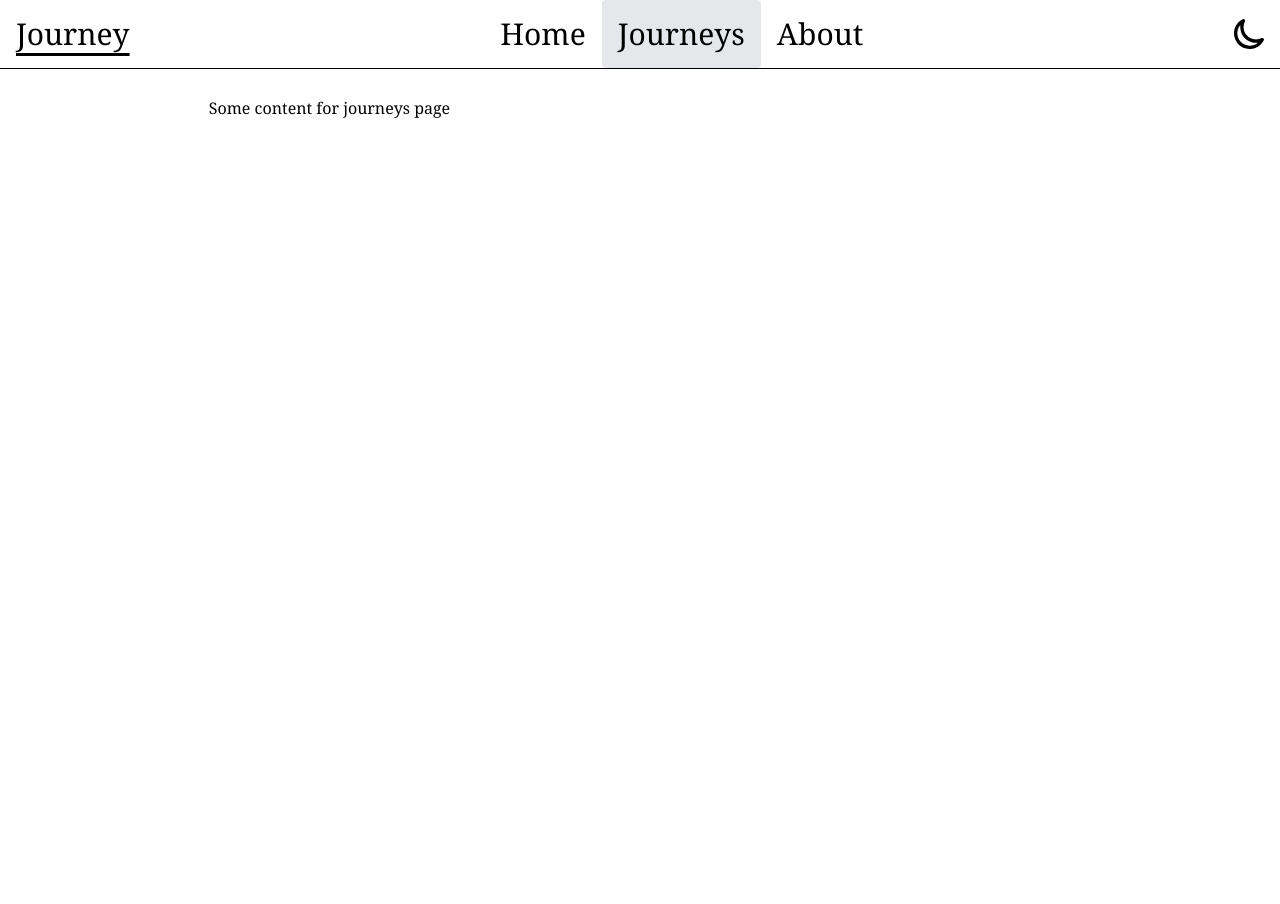
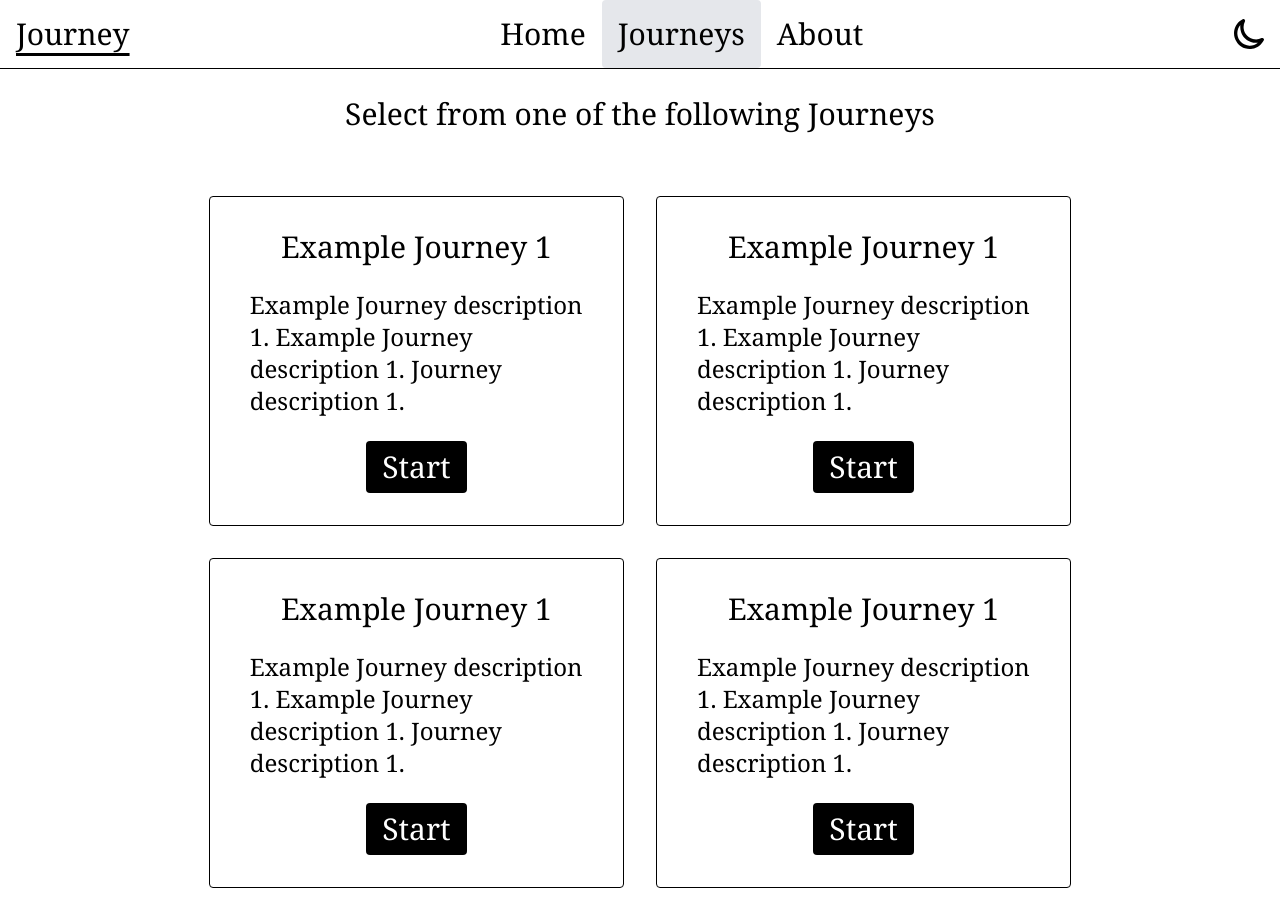
Before and after one commit to paul-macfarlane/journey, an Astro site: page /journeys in a window 1280 px wide. Before the commit the page ends 800 px from the top, so only its background shows below. Built offline with nearby package versions, Linux system fonts and the light colour scheme; Astro itself is replaced by a stand-in of ours.

Commit message:
add journeys page with placeholder content

```diff
--- /dev/null
+++ b/src/components/JourneyCard.astro
@@ -0,0 +1,24 @@
+---
+import LinkButton from "./LinkButton.astro";
+
+interface Props {
+  title: string;
+  description: string;
+  buttonText: string;
+  href: string;
+}
+
+const { title, description, buttonText, href } = Astro.props;
+---
+
+<div
+  class="flex flex-col items-center gap-2 rounded border border-black px-6 py-4 dark:border-white lg:gap-6 lg:px-10 lg:py-8"
+>
+  <p>{title}</p>
+
+  <p class="text-lg lg:text-2xl">
+    {description}
+  </p>
+
+  <LinkButton variant="primary" text={buttonText} href={href} />
+</div>
--- a/src/components/LinkButton.astro
+++ b/src/components/LinkButton.astro
@@ -8,24 +8,21 @@ interface Props {
 const { variant, href, text } = Astro.props;
 ---
 
-{
-  variant === "primary" && (
-    <a
-      class="self-center rounded bg-black p-4 text-white hover:bg-gray-900 dark:bg-white dark:text-black dark:hover:bg-gray-300"
-      href={href}
-    >
-      {text}
-    </a>
-  )
-}
-
-{
-  variant === "secondary" && (
-    <a
-      class="self-center rounded border border-black bg-white p-4 hover:bg-gray-300 dark:border-white dark:bg-black dark:text-white dark:hover:bg-gray-900"
-      href={href}
-    >
-      {text}
-    </a>
-  )
-}
+<a
+  class={`self-center rounded px-4 py-2
+  ${
+    // this is one area where I do miss react classnames :(
+    variant === "primary"
+      ? "bg-black text-white hover:bg-gray-900 dark:bg-white dark:text-black dark:hover:bg-gray-300"
+      : ""
+  }
+  ${
+    variant === "secondary"
+      ? "border border-black bg-white hover:bg-gray-300 dark:border-white dark:bg-black dark:text-white dark:hover:bg-gray-900"
+      : ""
+  }
+  `}
+  {href}
+>
+  {text}
+</a>
--- a/src/components/Navbar.astro
+++ b/src/components/Navbar.astro
@@ -28,7 +28,7 @@ const currentPath = Astro.url.pathname;
 ---
 
 <div
-  class="fixed left-0 top-0 z-10 flex w-full items-center justify-between border-b border-black px-4 dark:border-white"
+  class="fixed left-0 top-0 z-10 flex w-full items-center justify-between border-b border-black bg-white px-4 dark:border-white dark:bg-black"
 >
   <button id="hamburger" class="lg:hidden">
     <HamburgerIcon />
--- a/src/pages/about.astro
+++ b/src/pages/about.astro
@@ -3,5 +3,16 @@ import MainLayout from "@layouts/MainLayout.astro";
 ---
 
 <MainLayout title="About">
-  <p>Some content for about page</p>
+  <div class="flex flex-col items-center gap-6 text-xl lg:gap-16 lg:text-3xl">
+    <h1 class="text-2xl lg:text-4xl">About Journey</h1>
+    <p>
+      Lorem ipsum dolor sit amet, consectetur adipiscing elit, sed do eiusmod
+      tempor incididunt ut labore et dolore magna aliqua. Ut enim ad minim
+      veniam, quis nostrud exercitation ullamco laboris nisi ut aliquip ex ea
+      commodo consequat. Duis aute irure dolor in reprehenderit in voluptate
+      velit esse cillum dolore eu fugiat nulla pariatur. Excepteur sint occaecat
+      cupidatat non proident, sunt in culpa qui officia deserunt mollit anim id
+      est laborum.
+    </p>
+  </div>
 </MainLayout>
--- a/src/pages/journeys.astro
+++ /dev/null
@@ -1,7 +0,0 @@
----
-import MainLayout from "@layouts/MainLayout.astro";
----
-
-<MainLayout title="Journeys">
-  <p>Some content for journeys page</p>
-</MainLayout>
--- /dev/null
+++ b/src/pages/journeys/example-journey-1.astro
@@ -0,0 +1,9 @@
+---
+import MainLayout from "@layouts/MainLayout.astro";
+
+// TODO just a placeholder, will be replaced by a real journey
+---
+
+<MainLayout title="Example Journey 1">
+  <p class="text-xl lg:text-3xl">Example Journey 1</p>
+</MainLayout>
--- /dev/null
+++ b/src/pages/journeys/index.astro
@@ -0,0 +1,49 @@
+---
+import MainLayout from "@layouts/MainLayout.astro";
+import JourneyCard from "@components/JourneyCard.astro";
+
+const journeys = [
+  {
+    title: "Example Journey 1",
+    description:
+      "Example Journey description 1. Example Journey description 1. Journey description 1.",
+    buttonText: "Start",
+    href: "/journeys/example-journey-1",
+  },
+  {
+    title: "Example Journey 1",
+    description:
+      "Example Journey description 1. Example Journey description 1. Journey description 1.",
+    buttonText: "Start",
+    href: "/journeys/example-journey-1",
+  },
+  {
+    title: "Example Journey 1",
+    description:
+      "Example Journey description 1. Example Journey description 1. Journey description 1.",
+    buttonText: "Start",
+    href: "/journeys/example-journey-1",
+  },
+  {
+    title: "Example Journey 1",
+    description:
+      "Example Journey description 1. Example Journey description 1. Journey description 1.",
+    buttonText: "Start",
+    href: "/journeys/example-journey-1",
+  },
+];
+---
+
+<MainLayout title="Journeys">
+  <div class="flex flex-col items-center gap-6 text-xl lg:gap-16 lg:text-3xl">
+    <p>Select from one of the following Journeys</p>
+
+    <div class="grid gap-6 lg:grid-cols-2 lg:gap-8">
+      {
+        journeys.map(({ title, description, buttonText, href }) => (
+          <JourneyCard {title} {description} {buttonText} {href} />
+        ))
+      }
+    </div>
+  </div>
+</MainLayout>
```
